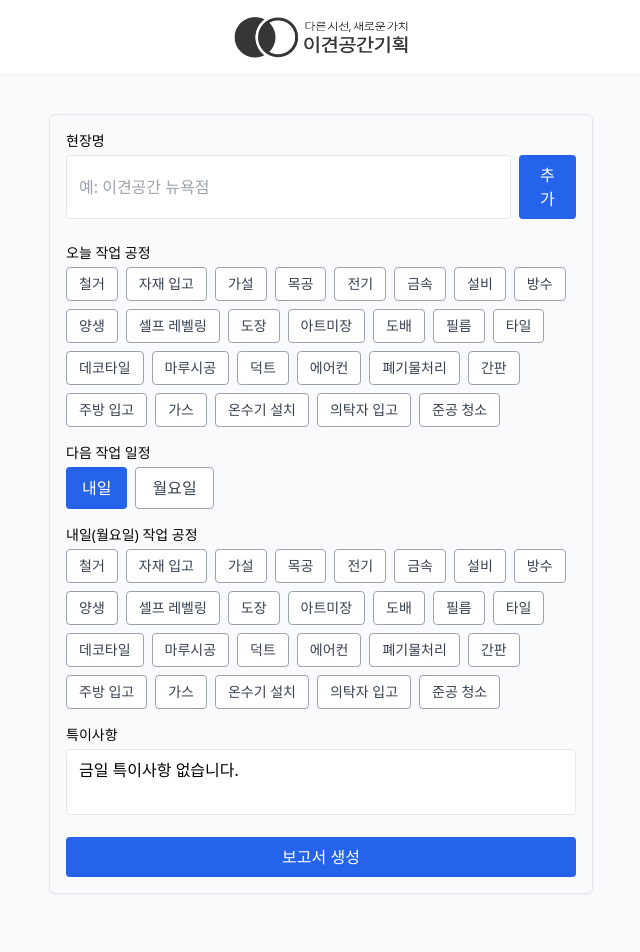
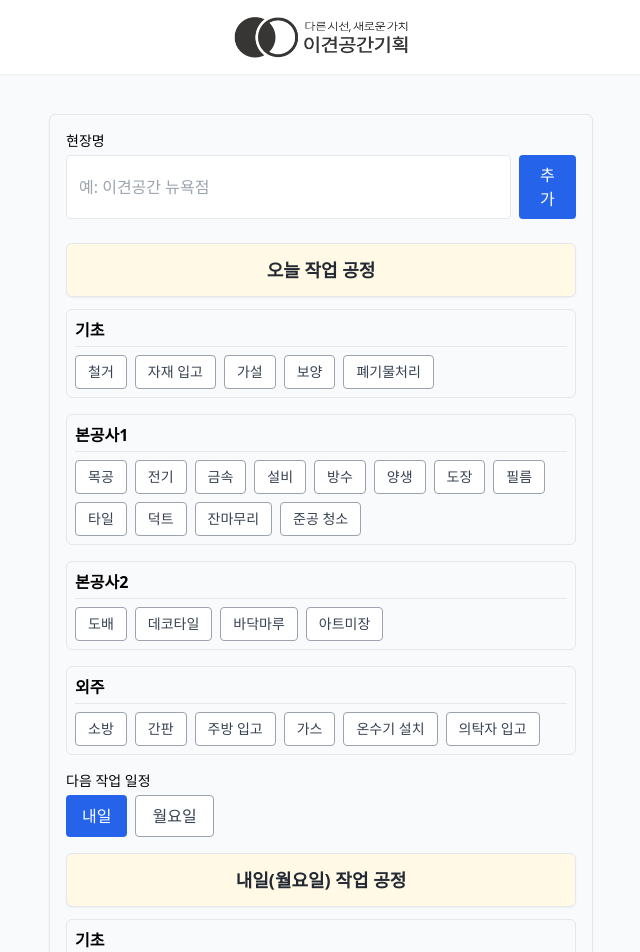
Before and after one commit to squeecho/iggg, a Next.js app: page / in a window 1280 px wide. Shown: the top 952 px of the page, without its empty margins (319-959 px from the left). Built offline with nearby package versions, Linux system fonts and the light colour scheme.

Commit message:
공정 카테고리 화

```diff
--- a/app/page.tsx
+++ b/app/page.tsx
@@ -8,12 +8,15 @@ import { Input } from '@/components/ui/input'
 import { Label } from '@/components/ui/label'
 import { useToast } from '@/components/ui/use-toast'
 
-const 공정항목 = [
-  '철거', '자재 입고', '가설', '목공', '전기', '금속', '설비', '방수', '양생',
-  '셀프 레벨링', '도장', '아트미장', '도배', '필름', '타일', '데코타일', '마루시공',
-  '덕트', '에어컨', '폐기물처리', '간판', '주방 입고', '가스',
-  '온수기 설치', '의탁자 입고', '준공 청소'
-]
+const 카테고리공정 = {
+  '기초': ['철거', '자재 입고', '가설', '보양', '폐기물처리'],
+  '본공사1': ['목공', '전기', '금속', '설비', '방수', '양생', '도장', '필름', '타일', '덕트', '잔마무리', '준공 청소'],
+  '본공사2': ['도배', '데코타일', '바닥마루', '아트미장'],
+  '외주': ['소방', '간판', '주방 입고', '가스', '온수기 설치', '의탁자 입고']
+}
+
+// 모든 공정항목을 하나의 배열로 합치기
+const 공정항목 = Object.values(카테고리공정).flat()
 
 export default function 공사보고생성기() {
   const { show } = useToast()
@@ -113,9 +116,14 @@ export default function 공사보고생성기() {
 
           {/* 오늘 공정 */}
           <div>
-            <Label>오늘 작업 공정</Label>
+            <div className="bg-[#FFF9E6] border rounded-md p-3 mb-3 shadow-sm">
+              <h3 className="text-[#222933] text-lg font-bold text-center">오늘 작업 공정</h3>
+            </div>
+            {Object.entries(카테고리공정).map(([카테고리, 항목들]) => (
+              <div key={카테고리} className="mb-4 border rounded-md p-2 bg-gray-50">
+                <p className="text-md font-bold mb-2 pb-1 border-b">{카테고리}</p>
                 <div className="flex flex-wrap gap-2">
-              {공정항목.map(item => (
+                  {항목들.map(item => (
                     <Button
                       key={item}
                       variant={오늘공정.includes(item) ? 'default' : 'outline'}
@@ -126,6 +134,8 @@ export default function 공사보고생성기() {
                     </Button>
                   ))}
                 </div>
+              </div>
+            ))}
           </div>
 
           {/* 다음 작업 일정 */}
@@ -146,9 +156,14 @@ export default function 공사보고생성기() {
 
           {/* 내일 공정 */}
           <div>
-            <Label>내일(월요일) 작업 공정</Label>
+            <div className="bg-[#FFF9E6] border rounded-md p-3 mb-3 shadow-sm">
+              <h3 className="text-[#222933] text-lg font-bold text-center">내일(월요일) 작업 공정</h3>
+            </div>
+            {Object.entries(카테고리공정).map(([카테고리, 항목들]) => (
+              <div key={카테고리} className="mb-4 border rounded-md p-2 bg-gray-50">
+                <p className="text-md font-bold mb-2 pb-1 border-b">{카테고리}</p>
                 <div className="flex flex-wrap gap-2">
-              {공정항목.map(item => (
+                  {항목들.map(item => (
                     <Button
                       key={item}
                       variant={내일공정.includes(item) ? 'default' : 'outline'}
@@ -159,6 +174,8 @@ export default function 공사보고생성기() {
                     </Button>
                   ))}
                 </div>
+              </div>
+            ))}
           </div>
 
           {/* 특이사항 */}
```
Lines whose indentation alone changed are shown as unchanged.
